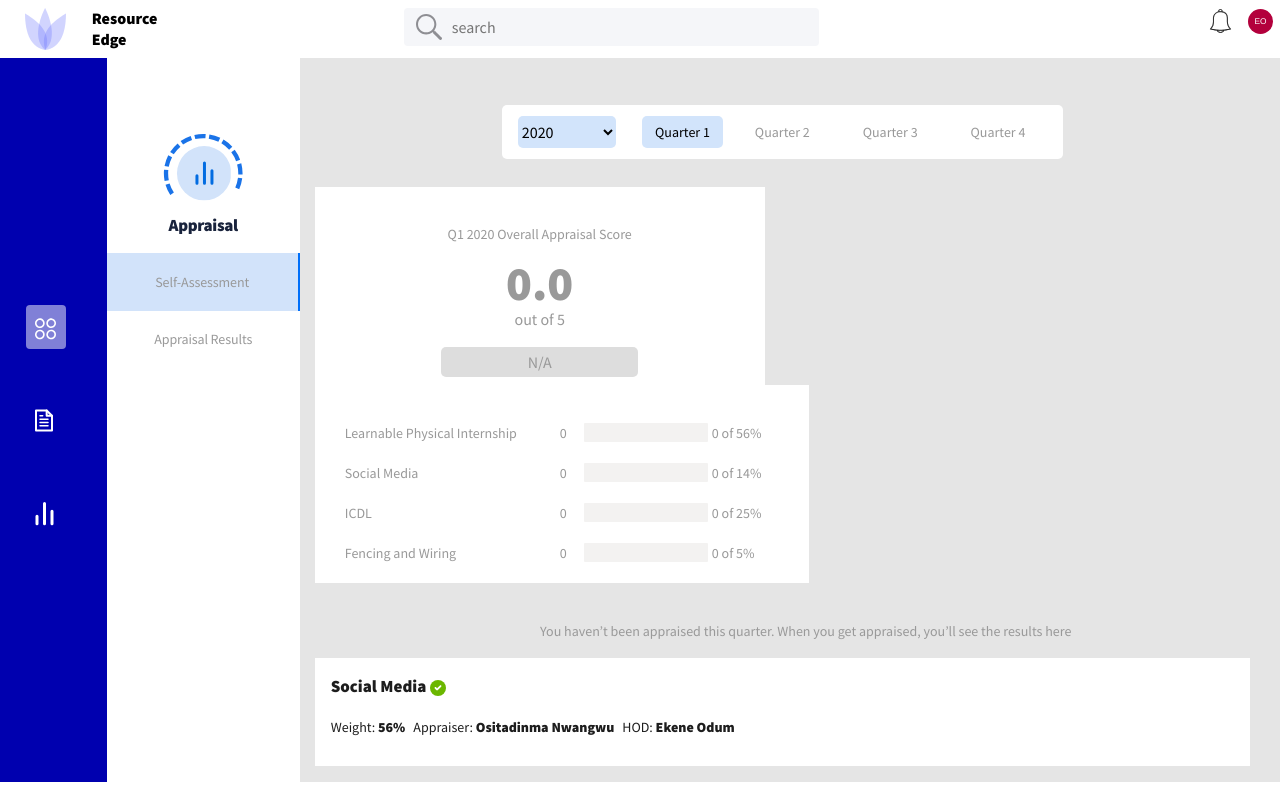
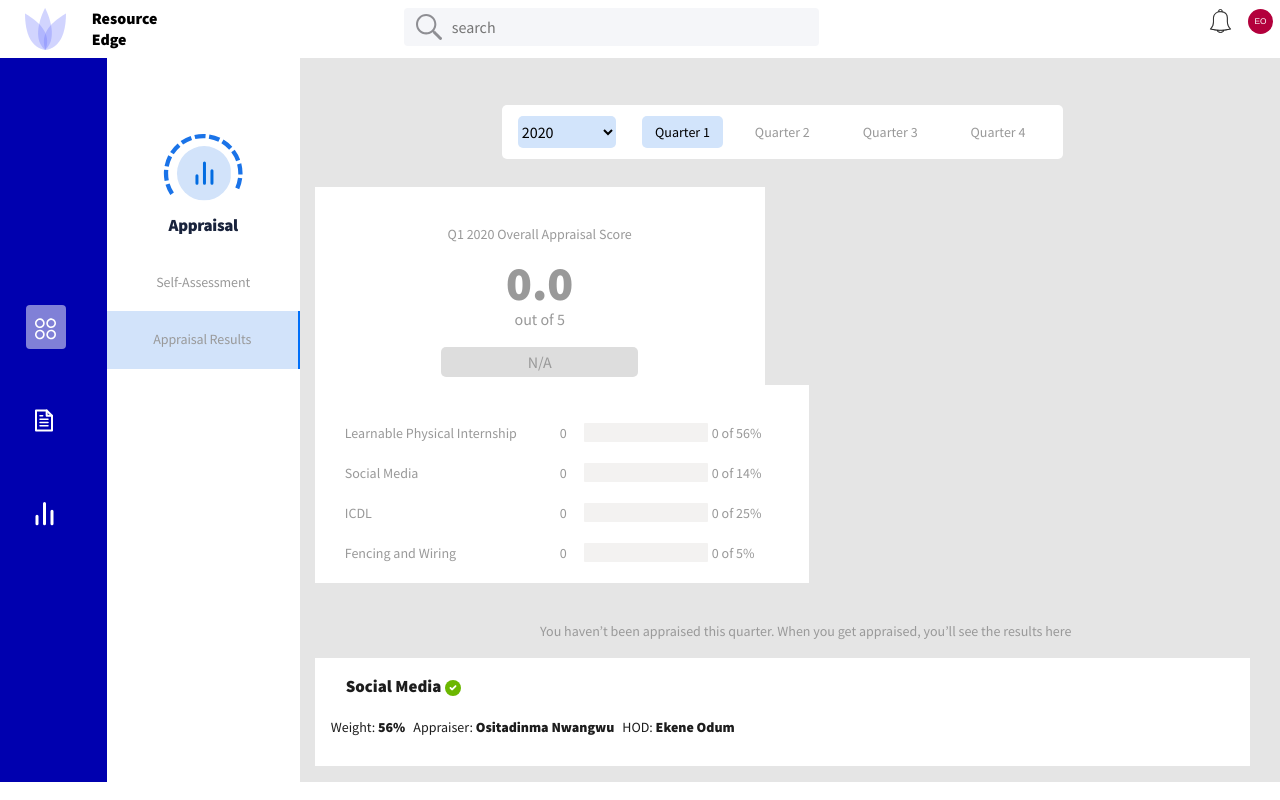
Before and after one commit to OkoyeApps/Resourceedge_Microservices, a React (Create React App) app: page /employee_performance_result in a window 1280 px wide. Built offline with nearby package versions, Linux system fonts and the light colour scheme.

Commit message:
appraiser eployee perfomance view started

```diff
--- a/src/AppRoutes.js
+++ b/src/AppRoutes.js
@@ -9,6 +9,7 @@ import Appraisees from './pages/appraisees/appraisees'
 import AppraseDetailView from './pages/appraseDetailedView/appraseDetailedView';
 import Appraisal from './pages/appraisal/appraisal'
 import AppraisalResult from './pages/appraisalResult/appraisalResult';
+import EmployeePerformanceForAppraiser from './pages/employeePerfomance/employeePerfomance'
 
 
 
@@ -36,6 +37,7 @@ export default function AppRoutes() {
                 <MainRoute path='/appraisees/details' exact Component={AppraseDetailView} />
                 <MainRoute path="/appraisal" exact Component={Appraisal} />
                 <MainRoute path='/employee_performance_result' exact Component={AppraisalResult} />
+                <MainRoute path="/employee_performance_agreement/view" exact Component={EmployeePerformanceForAppraiser} />
             </Switch>
         </Router>
 
--- a/src/components/appraisalNav/appraisalNav.js
+++ b/src/components/appraisalNav/appraisalNav.js
@@ -1,13 +1,17 @@
-import React from 'react'
+import React, { useEffect } from 'react'
 import appraisalAvatar from '../../assets/images/appraisalAvatar.svg'
-
-const appraisalNav = (props) => {
+import { withRouter } from 'react-router-dom'
+const AppraisalNav = (props) => {
 
     var { setTab, tab } = props
 
-    const handleTab = (selectedTab) => {
+    const handleTab = (selectedTab, link) => {
+        props.history.push({ pathname: `/${link}` })
         setTab(selectedTab)
     }
+
+
+
     return (
         <div className="inner-sidebar text-center">
             <div>
@@ -19,12 +23,12 @@ const appraisalNav = (props) => {
 
             <section className="tab-section">
                 <ul style={{ marginTop: "1rem" }}>
-                    <li onClick={() => { handleTab("self") }} className={`${tab === "self" ? "tabbed" : ""}`}>Self-Assessment</li>
-                    <li onClick={() => { handleTab("appraisal") }} className={`${tab === "appraisal" ? "tabbed" : ""}`}>Appraisal Results</li>
+                    <li onClick={() => { handleTab("self", "appraisal") }} className={`${tab === "self" ? "tabbed" : ""}`}>Self-Assessment</li>
+                    <li onClick={() => { handleTab("appraisal", "employee_performance_result") }} className={`${tab === "appraisal" ? "tabbed" : ""}`}>Appraisal Results</li>
                 </ul>
             </section>
         </div>
     )
 }
 
-export default appraisalNav
+export default withRouter(AppraisalNav)
--- a/src/components/appraisalResultSheet/appraisalResultSheet.js
+++ b/src/components/appraisalResultSheet/appraisalResultSheet.js
@@ -1,11 +1,19 @@
 import React from 'react'
 import './resultSheet.css'
 import tick from '../../assets/images/Online.svg'
+import { withRouter } from 'react-router-dom'
 
-function AppraisalResultSheet() {
+function AppraisalResultSheet(props) {
     return (
         <div className="result-card my-3">
-            <span className="category">Social Media</span><span><img src={tick} alt="verified" className="ml-1" /></span>
+            <div className="row mx-0">
+                <div className="col-9">
+                    <span className="category">Social Media</span>{props.location.pathname === "/employee_performance_agreement/view" ? <></> : <span><img src={tick} alt="verified" className="ml-1" /></span>}
+                </div>
+                <div className="col-3">
+                    {props.location.pathname === "/employee_performance_agreement/view" ? <div className="editable">Edit</div> : <></>}
+                </div>
+            </div>
             <div className="mt-3">
                 <span className="appraise-weights">Weight: <b>56%</b></span>
                 <span className="ml-2 appraise-weights">Appraiser: <b>Ositadinma Nwangwu</b></span>
@@ -61,4 +69,4 @@ function AppraisalResultSheet() {
     )
 }
 
-export default AppraisalResultSheet
+export default withRouter(AppraisalResultSheet)
--- a/src/components/appraisalResultSheet/resultSheet.css
+++ b/src/components/appraisalResultSheet/resultSheet.css
@@ -26,3 +26,12 @@
   line-height: 22px;
   color: #1d1d1d;
 }
+
+.editable {
+  font-style: normal;
+  font-weight: 500;
+  font-size: 14px;
+  line-height: 19px;
+  text-align: right;
+  color: #1a73e8;
+}
--- /dev/null
+++ b/src/components/appraiser-appraisalNav/appraiser-appraisalNav.js
@@ -0,0 +1,43 @@
+import React, { useEffect } from 'react'
+import appraisalAvatar from '../../assets/images/appraisalAvatar.svg'
+import { withRouter } from 'react-router-dom'
+
+const AppraiserAppraisalNav = (props) => {
+
+    var { setTab, tab } = props
+
+    const handleTab = (selectedTab, link) => {
+        props.history.push({ pathname: `/${link}` })
+        setTab(selectedTab)
+    }
+
+
+
+    return (
+        <div className="inner-sidebar text-center">
+            <div>
+                <img src={appraisalAvatar} alt="EPA Avatar" />
+            </div>
+            <div>
+                Appraisal
+                </div>
+
+            <section className="tab-section">
+                <ul style={{ marginTop: "1rem" }}>
+                    <li className="subs">You</li>
+                    <li onClick={() => { handleTab("self", "") }} className={`${tab === "self" ? "tabbed" : ""}`}>Appraise Self</li>
+                    <li onClick={() => { handleTab("appraisal", "") }} className={`${tab === "appraisal" ? "tabbed" : ""}`}>Appraisal Results</li>
+                </ul>
+            </section>
+
+            <section className="tab-section">
+                <ul style={{ marginTop: "1rem" }}>
+                    <li className="subs">People (5)</li>
+                    <li onClick={() => { handleTab("employeePerformance", "employee_performance_agreement/view") }} className={`${tab === "employeePerformance" ? "tabbed" : ""}`}>Your Appraisees</li>
+                </ul>
+            </section>
+        </div>
+    )
+}
+
+export default withRouter(AppraiserAppraisalNav)
--- a/src/pages/appraisalResult/appraisalResult.js
+++ b/src/pages/appraisalResult/appraisalResult.js
@@ -5,7 +5,7 @@ import AppraisalNav from '../../components/appraisalNav/appraisalNav'
 import QuarterBar from '../../components/quarterBar/quarterBar'
 import ResultCard from '../../components/appraisalResultSheet/appraisalResultSheet'
 export default function AppraisalResult() {
-    var [tab, setTab] = useState("self")
+    var [tab, setTab] = useState("appraisal")
     return (
         <div className="row mx-0 ">
             <div className="col-2 px-0">
--- /dev/null
+++ b/src/pages/employeePerfomance/employeePerfomance.js
@@ -0,0 +1,18 @@
+import React, { useState } from 'react'
+import AppraiserAppraisalNav from '../../components/appraiser-appraisalNav/appraiser-appraisalNav'
+
+function EmployeePerfomance() {
+    var [tab, setTab] = useState('employeePerformance')
+
+    return (
+        <div className='row mx-0'>
+            <div className="col-3 px-0"><AppraiserAppraisalNav tab={tab} setTab={setTab} /></div>
+            <div className="col-10">
+
+            </div>
+
+        </div>
+    )
+}
+
+export default EmployeePerfomance
--- a/src/pages/epa/epa.css
+++ b/src/pages/epa/epa.css
@@ -30,6 +30,7 @@
   text-align: center;
   letter-spacing: -0.107692px;
   color: #999999;
+  cursor: pointer;
 }
 
 .tabbed {
```
